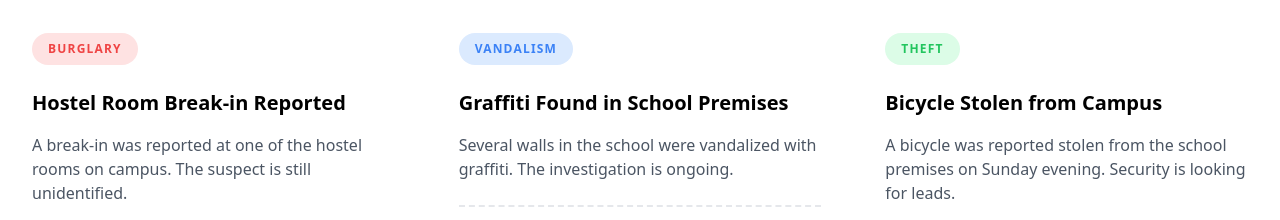
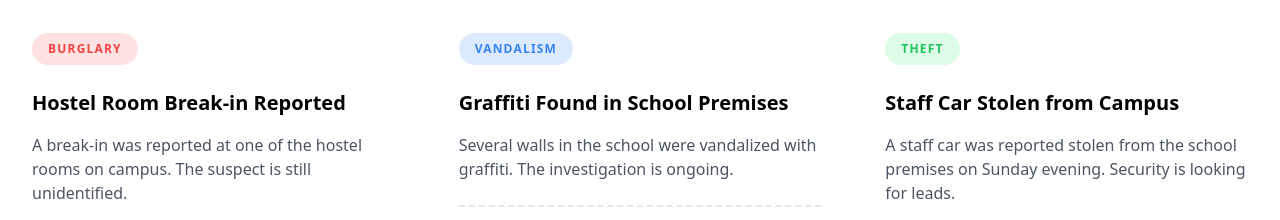
Before and after one commit to dev-Bambam/crime_reporting_web, a website: page public/index.html in a window 1280 px wide. Shown: the part 1305-1525 px from the top of the page. Drawn offline with Linux system fonts and the light colour scheme.

Commit message:
updating

```diff
--- a/public/index.html
+++ b/public/index.html
@@ -225,11 +225,11 @@
               </span>
               <p class="mt-6 text-xl font-semibold">
                 <a href="#" title="View report details" class="text-black">
-                  Bicycle Stolen from Campus
+                  Staff Car Stolen from Campus
                 </a>
               </p>
               <p class="mt-4 text-gray-600">
-                A bicycle was reported stolen from the school premises on Sunday
+                A staff car was reported stolen from the school premises on Sunday
                 evening. Security is looking for leads.
               </p>
               <div
```
